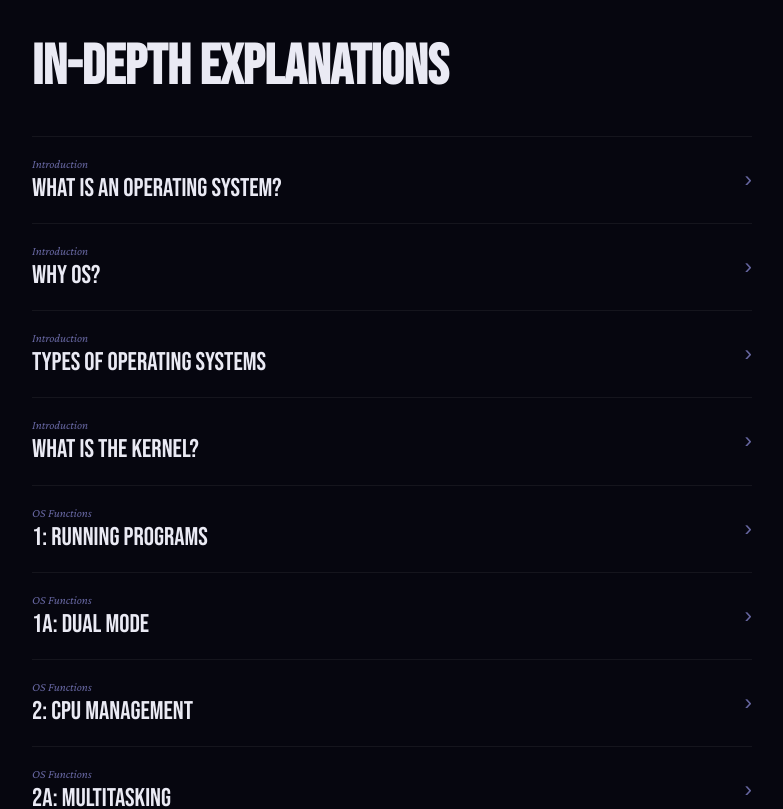
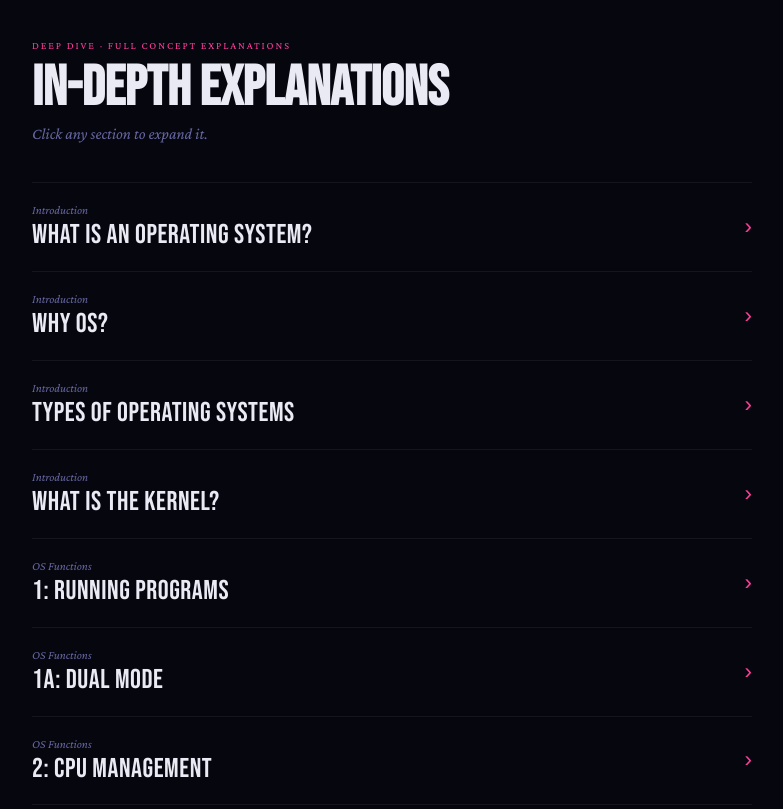
Before and after one commit to AtaurM/bobs-guide-to-os, a React (Vite) app: page / in a window 1280 px wide. Shown: the top 809 px of the page, without its empty margins (248-1031 px from the left). Built offline with nearby package versions, Linux system fonts and the light colour scheme.

Commit message:
Added accent shades; tinkered with sizes

```diff
--- a/src/components/panels/DeepPanel.jsx
+++ b/src/components/panels/DeepPanel.jsx
@@ -74,7 +74,11 @@ function DeepSection({ section }) {
 export default function DeepPanel() {
     return (
         <div className={styles.panel}>
-            <h2 className={styles.panelTitle}>In-Depth Explanations</h2>
+            <div className={styles.panelHeader}>
+                <p className={styles.panelTop}>Deep Dive · Full Concept Explanations</p>
+                <h2 className={styles.panelTitle}>In-Depth Explanations</h2>
+                <p className={styles.panelSub}>Click any section to expand it.</p>
+            </div>
 
             {deepDiveData.map((section) => (
                 <DeepSection key={section.title} section={section} />
--- a/src/components/panels/DeepPanel.module.css
+++ b/src/components/panels/DeepPanel.module.css
@@ -9,7 +9,28 @@
     font-size: 3.5rem;
     color: var(--text);
     line-height: 1;
+    margin-bottom: 8px;
+}
+
+.panelHeader {
     margin-bottom: 40px;
+}
+
+.panelTop {
+    font-family: var(--font-body);
+    font-size: 0.65rem;
+    letter-spacing: 0.18em;
+    text-transform: uppercase;
+    color: var(--accent);
+    margin-bottom: 10px;
+}
+
+.panelSub {
+    font-family: var(--font-body);
+    font-size: 1rem;
+    color: var(--text-dim);
+    font-style: italic;
+    margin-top: 8px;
 }
 
 .section {
@@ -26,10 +47,11 @@
 
 .sectionTitle {
     font-family: var(--font-display);
-    font-size: 1.6rem;
+    font-size: 1.7rem;
     color: var(--text);
     font-weight: 400;
     line-height: 1.1;
+    letter-spacing: 0.02em;
 }
 
 .header {
@@ -54,7 +76,7 @@
 
 .arrow {
     font-size: 1.4rem;
-    color: var(--text-dim);
+    color: var(--accent);
     flex-shrink: 0;
     transition: transform 0.25s ease;
 }
@@ -99,16 +121,18 @@
 
 .term {
     padding: 12px 16px;
-    border-left: 3px solid rgba(255, 255, 255, 0.1);
+    border-left: 3px solid var(--accent2);
+    background: rgba(var(--accent2-rgb), 0.05);
+    border-radius: 0 6px 6px 0;
 }
 
 .termName {
     display: block;
     font-family: var(--font-body);
-    font-size: 0.78rem;
-    letter-spacing: 0.08em;
+    font-size: 0.7rem;
+    letter-spacing: 0.1em;
     text-transform: uppercase;
-    color: var(--text);
+    color: var(--accent2);
     margin-bottom: 3px;
     font-weight: 600;
 }
--- a/src/index.css
+++ b/src/index.css
@@ -14,8 +14,14 @@
   --text: #eaeaf4;
   --text-muted: rgba(234, 234, 244, 0.80);
   --text-dim: #6666a0;
+
   --font-display: "Bebas Neue", sans-serif;
   --font-body: "Crimson Pro", Georgia, serif;
+
+  --accent: #ff3d9a;
+  --accent-rgb: 255, 61, 154;
+  --accent2: #00e0ff;
+  --accent2-rgb: 0, 224, 255;
 }
 
 body {
```
